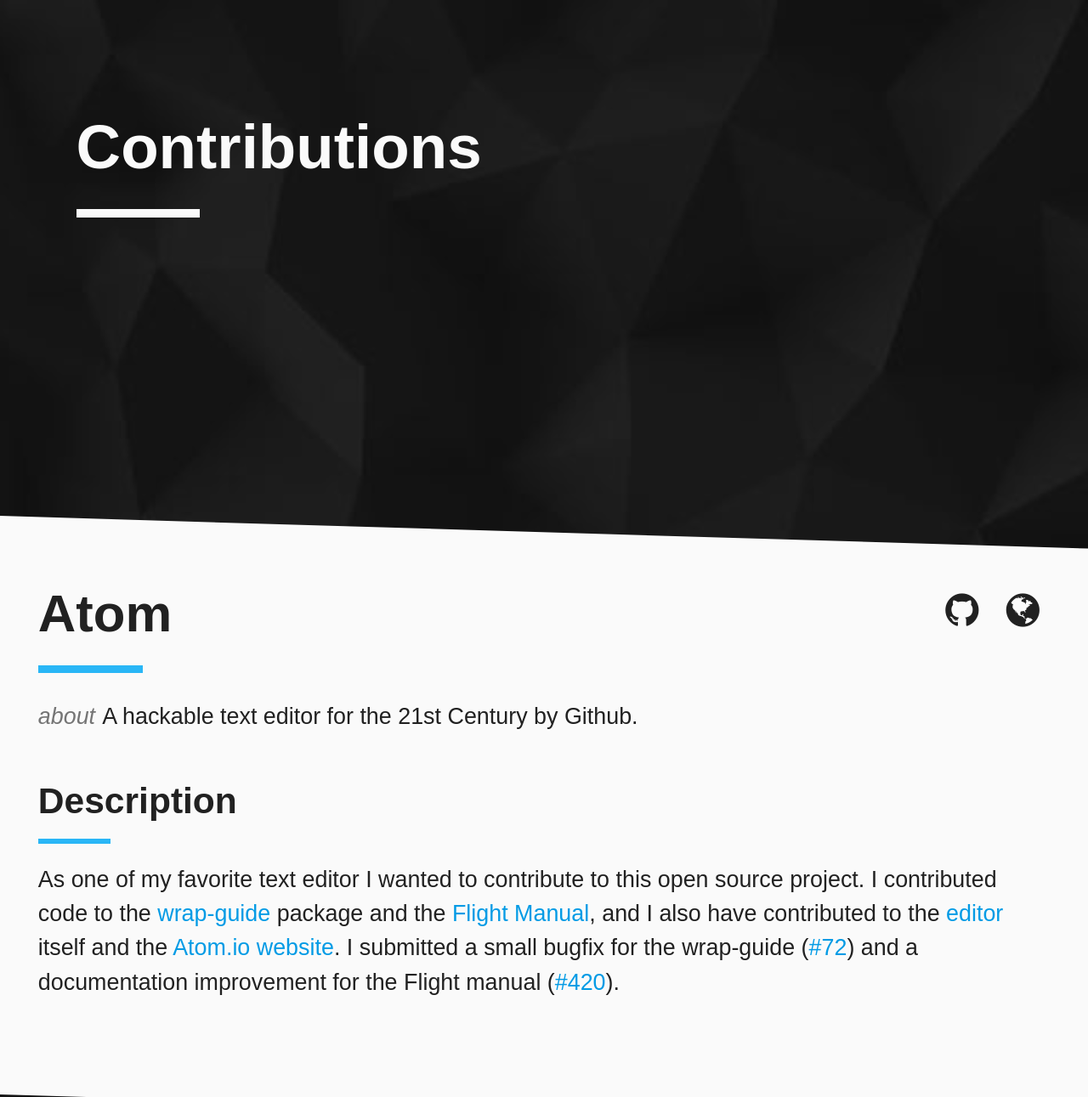
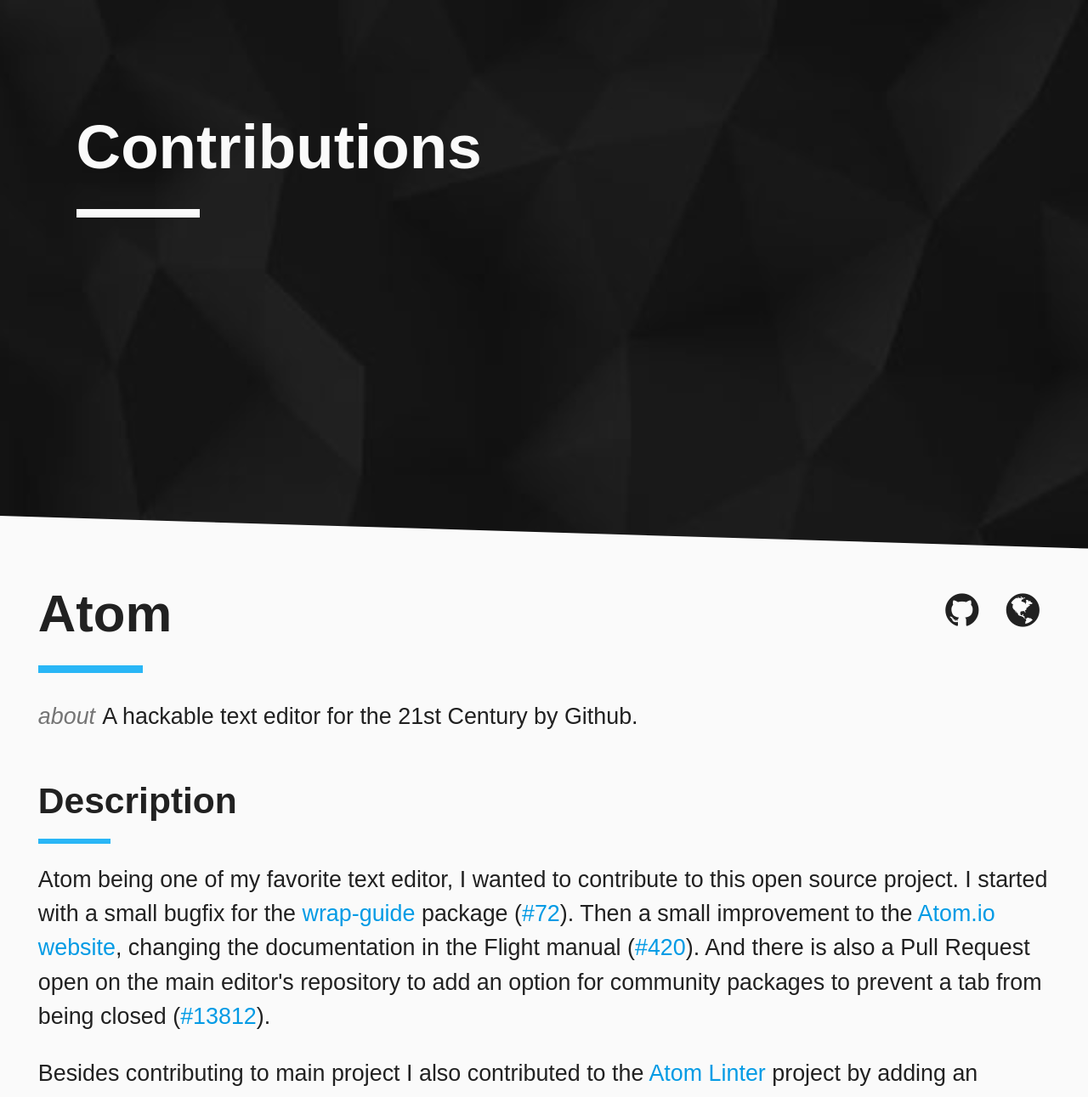
Before and after one commit to fossabot/portfolio-12, a Jekyll site: the page built from portfolio/atom.html, in a window 1280 px wide. Shown: the whole page at 85% size. Built offline with Jekyll 4.4.1, drawn with Linux system fonts in a browser that asks for light colours; some of the changed text lies outside the part shown.

Commit message:
Update Atom contribution page

```diff
--- a/portfolio/atom-linter.html
+++ /dev/null
@@ -1,6 +0,0 @@
----
-title: Atom Linter
-layout: contribution
----
-
-<p>I started contributing to the Atom Linter project by adding an intelligent disable function to <a class="text-link" href="https://github.com/AtomLinter/linter-htmlhint" rel="noopener">linter-htmlhint</a> (<a class="text-link" href="https://github.com/AtomLinter/linter-htmlhint/pull/172" rel="noopener">#172</a>). I also created, based on a fork linter-htmlhint, a new linter plugin for the <a class="text-link" href="https://github.com/htmllint/htmllint" rel="noopener">htmllint</a> about which you can find out more <a class="text-link" href="/portfolio/linter-htmllint" rel="noopener">here</a>.</p>
--- a/portfolio/atom.html
+++ b/portfolio/atom.html
@@ -3,4 +3,8 @@
 layout: contribution
 ---
 
-<p>As one of my favorite text editor I wanted to contribute to this open source project. I contributed code to the <a class="text-link" href="https://github.com/atom/wrap-guide" rel="noopener">wrap-guide</a> package and the <a class="text-link" href="https://github.com/atom/flight-manual.atom.io" rel="noopener">Flight Manual</a>, and I also have contributed to the <a class="text-link" href="https://github.com/atom/atom" rel="noopener">editor</a> itself and the <a class="text-link" href="https://github.com/atom/atom.io" rel="noopener">Atom.io website</a>. I submitted a small bugfix for the wrap-guide (<a class="text-link" href="https://github.com/atom/wrap-guide/pull/72" rel="noopener">#72</a>) and a documentation improvement for the Flight manual (<a class="text-link" href="https://github.com/atom/flight-manual.atom.io/pull/420" rel="noopener">#420</a>).</p>
+<p>Atom being one of my favorite text editor, I wanted to contribute to this open source project. I started with a small bugfix for the <a class="text-link" href="https://github.com/atom/wrap-guide" rel="noopener">wrap-guide</a> package (<a class="text-link" href="https://github.com/atom/wrap-guide/pull/72" rel="noopener">#72</a>). Then a small improvement to the <a class="text-link" href="https://github.com/atom/atom.io" rel="noopener">Atom.io website</a>, changing the documentation in the Flight manual (<a class="text-link" href="https://github.com/atom/flight-manual.atom.io/pull/420" rel="noopener">#420</a>). And there is also a Pull Request open on the main editor's repository to add an option for community packages to prevent a tab from being closed (<a class="text-link" href="https://github.com/atom/atom/pull/13812" rel="noopener">#13812</a>).</p>
+
+<p>Besides contributing to main project I also contributed to the <a class="text-link" href="https://github.com/AtomLinter" rel="noopener">Atom Linter</a> project by adding an intelligent disable function to linter package for HTMLHint (<a class="text-link" href="https://github.com/AtomLinter/linter-htmlhint/pull/172" rel="noopener">#172</a>) and creating, based on a fork linter-htmlhint, a new linter plugin for <a class="text-link" href="https://github.com/htmllint/htmllint" rel="noopener">htmllint</a>.</p>
+
+<p>On top of that I also contributed to community packages. For example the <a class="text-link" href="https://github.com/area/language-latex" rel="noopener">language-latex</a> package, changing the snippets such that both <code>subpar</code> and <code>\subpar</code> are autocompleted to <code>\subparagraph</code> (<a class="text-link" href="https://github.com/area/language-latex/pull/181" rel="noopener">#181</a>)</p>
```
Also changed, not shown: _data/portfolio.json (+16 -32 lines).
